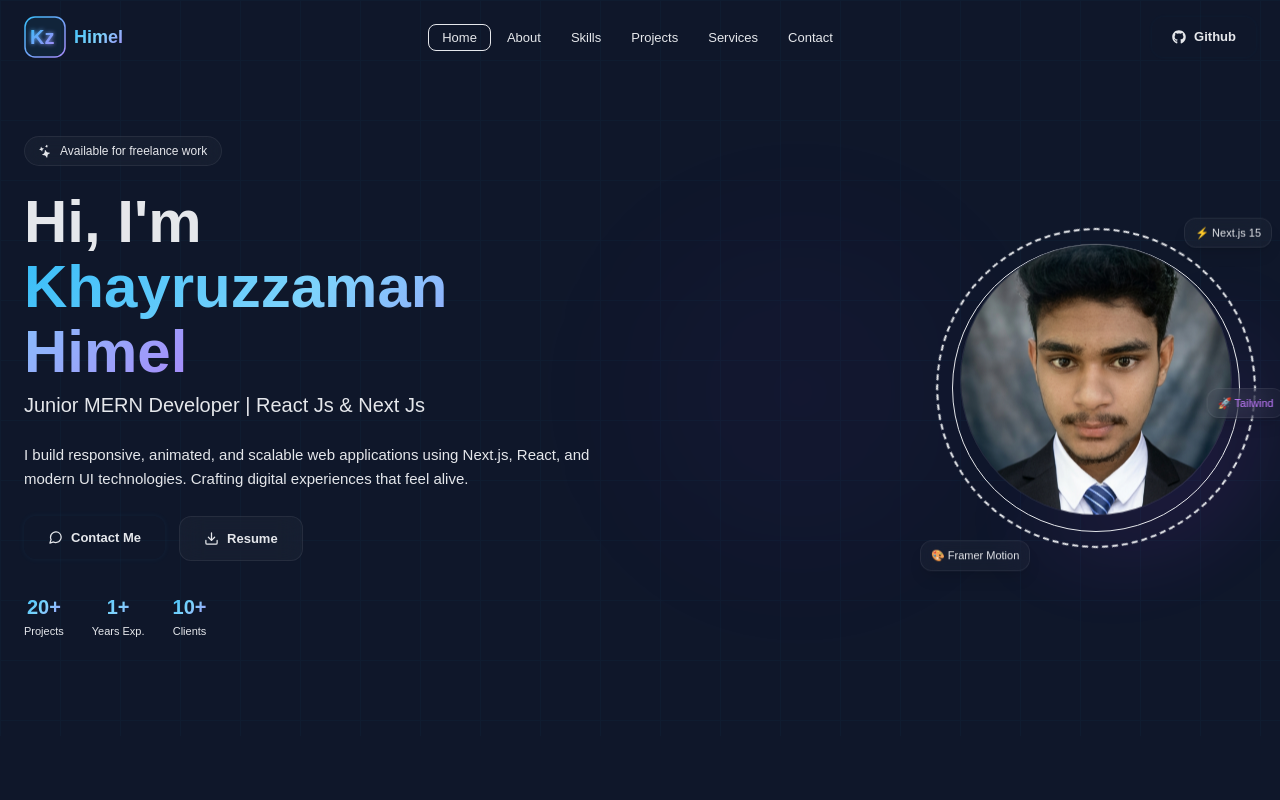
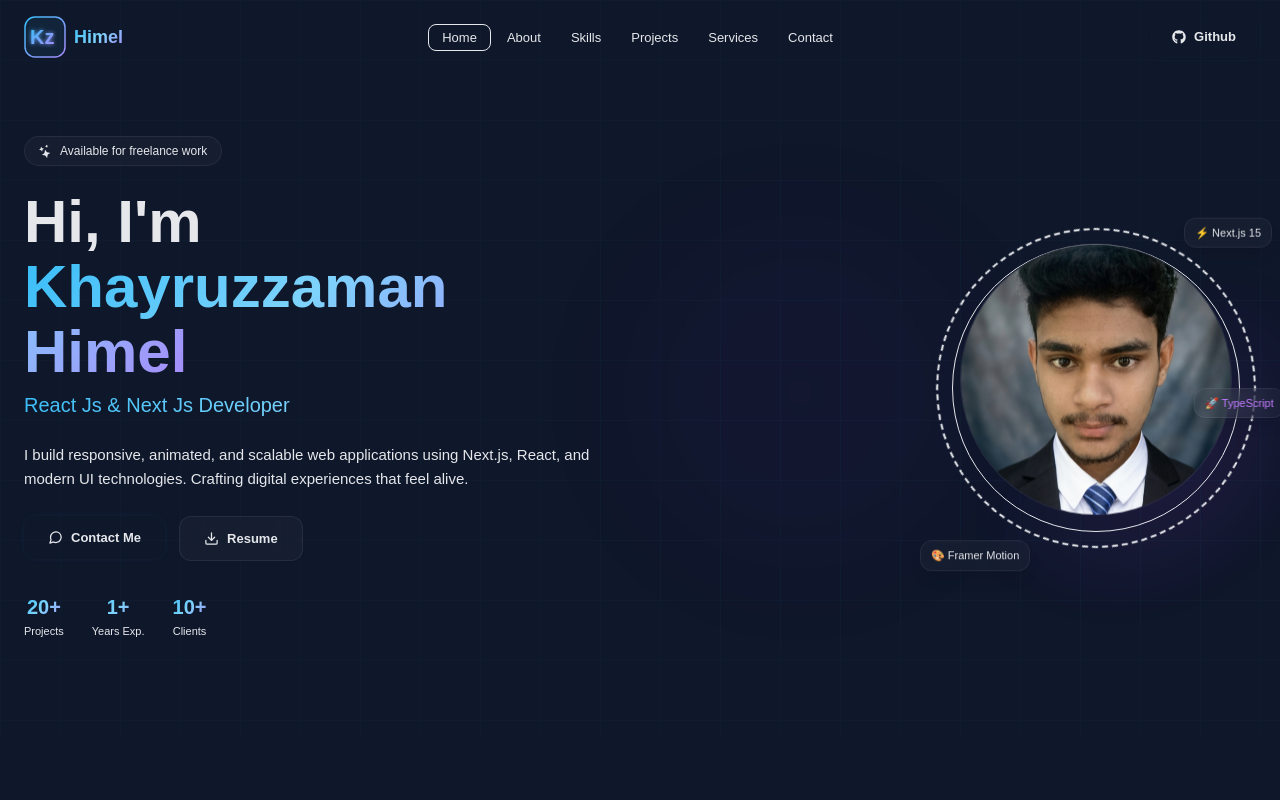
Before and after one commit to Kz-Himel/portfolio, a Next.js app: page / in a window 1280 px wide. Shown: the top 800 px of the page. Built offline with nearby package versions, Linux system fonts and the light colour scheme; a web font is replaced by a local one.

Commit message:
Added: typewriter Text in hero section

```diff
--- a/src/components/HeroSection.jsx
+++ b/src/components/HeroSection.jsx
@@ -5,6 +5,7 @@ import { FiMessageCircle, FiDownload } from "react-icons/fi";
 import { BsStars } from "react-icons/bs";
 import Link from "next/link";
 import Image from "next/image";
+import TypewriterText from "./TypewriterText";
 
 const fadeUp = {
   hidden: { opacity: 0, y: 30 },
@@ -67,8 +68,14 @@ export default function HeroSection() {
                 Hi, I&apos;m{" "}
                 <span className="gradient-text">Khayruzzaman Himel</span>
               </h1>
-              <h2 className="text-lg md:text-xl text-muted font-medium">
-                Junior MERN Developer | React Js & Next Js
+              <h2 className="text-lg md:text-xl gradient-text font-medium">
+                <TypewriterText
+                  words={[
+                    "Junior MERN Developer",
+                    "React Js & Next Js Developer",
+                    "Frontend Focused Fullstack Dev",
+                  ]}
+                />
               </h2>
             </motion.div>
 
@@ -117,7 +124,6 @@ export default function HeroSection() {
               </Link>
               <motion.a
                 href="/MERN_Developer_Khayruzzaman_Himel.pdf"
-                download="MERN_Developer_Khayruzzaman_Himel.pdf"
                 target="_blank"
                 rel="noopener noreferrer"
                 whileHover={{ scale: 1.04 }}
@@ -207,7 +213,7 @@ export default function HeroSection() {
                 whileHover={{ scale: 1.1 }}
                 className="absolute top-1/2 -right-8 glass border border-white/10 rounded-xl px-2.5 py-1.5 text-[11px] font-medium text-purple-400 shadow-lg"
               >
-                🚀 Tailwind
+                🚀 TypeScript
               </motion.div>
             </div>
           </motion.div>
--- a/src/components/SkillsSection.jsx
+++ b/src/components/SkillsSection.jsx
@@ -9,11 +9,11 @@ const skills = [
   { name: "HTML5", icon: "🌐", category: "Frontend", level: 95 },
   { name: "CSS3", icon: "🎨", category: "Frontend", level: 90 },
   { name: "JavaScript", icon: "⚡", category: "Frontend", level: 85 },
+  { name: "TypeScript", icon: "🔷", category: "Frontend", level: 70 },
   { name: "React", icon: "⚛️", category: "Frontend", level: 88 },
   { name: "Next.js", icon: "▲", category: "Frontend", level: 82 },
   { name: "Tailwind CSS", icon: "💨", category: "Frontend", level: 92 },
   { name: "Framer Motion", icon: "🎭", category: "Frontend", level: 75 },
-  { name: "TypeScript", icon: "🔷", category: "Frontend", level: 70 },
   { name: "Node.js", icon: "🟢", category: "Backend", level: 65 },
   { name: "Express.js", icon: "🚂", category: "Backend", level: 60 },
   { name: "REST API", icon: "🔌", category: "Backend", level: 72 },
--- /dev/null
+++ b/src/components/TypewriterText.jsx
@@ -0,0 +1,49 @@
+"use client";
+
+import { useState, useEffect } from "react";
+
+export default function TypewriterText({
+  words = [],
+  typingSpeed = 70,
+  deletingSpeed = 40,
+  pauseTime = 1800,
+}) {
+  const [wordIndex, setWordIndex] = useState(0);
+  const [text, setText] = useState("");
+  const [isDeleting, setIsDeleting] = useState(false);
+
+  useEffect(() => {
+    const currentWord = words[wordIndex];
+
+    if (!isDeleting && text === currentWord) {
+      const pause = setTimeout(() => setIsDeleting(true), pauseTime);
+      return () => clearTimeout(pause);
+    }
+
+    if (isDeleting && text === "") {
+      setIsDeleting(false);
+      setWordIndex((prev) => (prev + 1) % words.length);
+      return;
+    }
+
+    const timeout = setTimeout(
+      () => {
+        setText((prev) =>
+          isDeleting
+            ? currentWord.slice(0, prev.length - 1)
+            : currentWord.slice(0, prev.length + 1)
+        );
+      },
+      isDeleting ? deletingSpeed : typingSpeed
+    );
+
+    return () => clearTimeout(timeout);
+  }, [text, isDeleting, wordIndex, words, typingSpeed, deletingSpeed, pauseTime]);
+
+  return (
+    <span>
+      {text}
+      <span className="inline-block w-[2px] h-[1em] bg-accent ml-1 align-middle animate-pulse" />
+    </span>
+  );
+}
```
